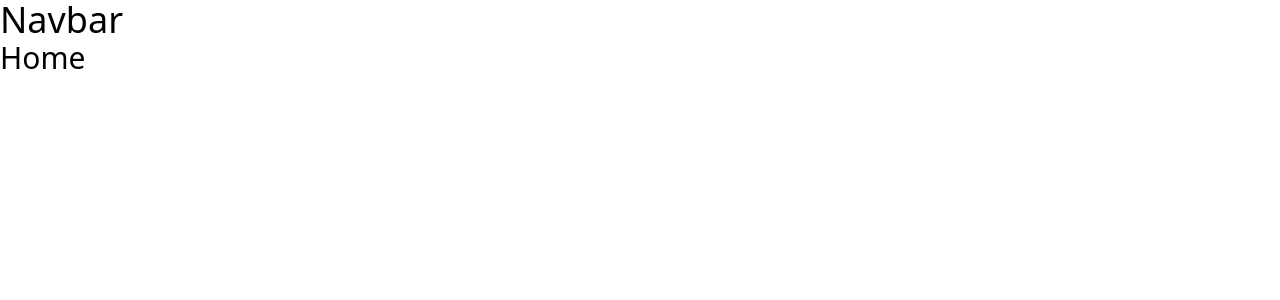
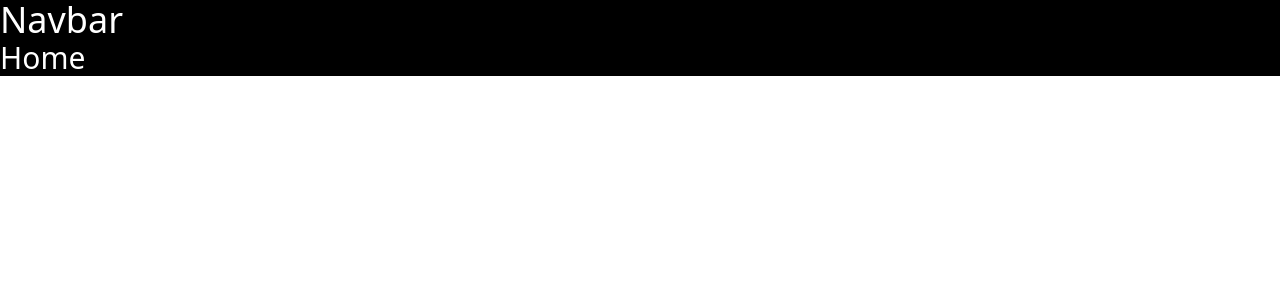
Before and after one commit to PrinceKumar101/ecommerce, a React (Vite) app in the folder frontend/: page / in a window 1280 px wide. Shown: the top 300 px of the page. Built offline with nearby package versions, Linux system fonts and the light colour scheme.

Commit message:
add background color in layout

```diff
--- a/frontend/src/pages/MainLayout.jsx
+++ b/frontend/src/pages/MainLayout.jsx
@@ -5,12 +5,14 @@ import Navbar from "../components/Navbar"
 const MainLayout = () => {
   return (
     <>
+    <div className=' bg-primary_color-dark_background text-primary_color-light_background' >
     <div>
         <Navbar/>
     </div>
     <div className='text-3xl'>
         <Outlet/>
     </div>
+    </div>
     </>
   )
 }
```
